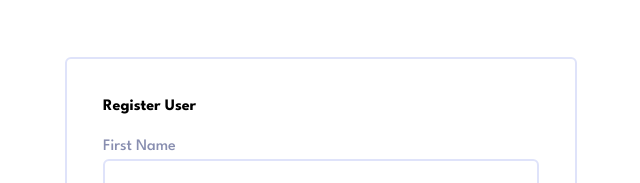
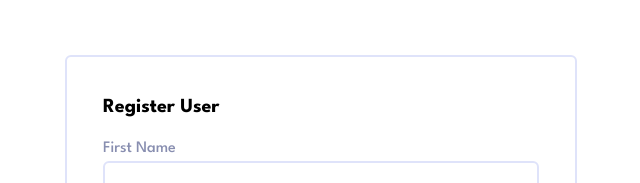
Before and after one commit to bibatjed/invoice-app, a React (Vite) app in the folder frontend/: page / in a window 1280 px wide. Shown: the top 183 px of the page, without its empty margins (319-959 px from the left). Built offline with nearby package versions, Linux system fonts and the light colour scheme.

Commit message:
Change the text size of header

```diff
--- a/frontend/src/pages/UserRegistration/index.tsx
+++ b/frontend/src/pages/UserRegistration/index.tsx
@@ -44,7 +44,7 @@ export default function UserRegistration() {
     <div className="w-screen h-screen flex items-center justify-center">
       <form onSubmit={handleSubmit(onSubmit)} className="border-2 p-9 max-h-[95vh]  overflow-y-scroll max-w-xs lg:w-full lg:max-w-lg border-custom-light-grey rounded-md">
         <div className="flex flex-col gap-4">
-          <h2 className="font-bold">Register User</h2>
+          <h2 className="font-bold text-xl">Register User</h2>
 
           <div className="flex flex-col gap-2.5">
             <div>
```
